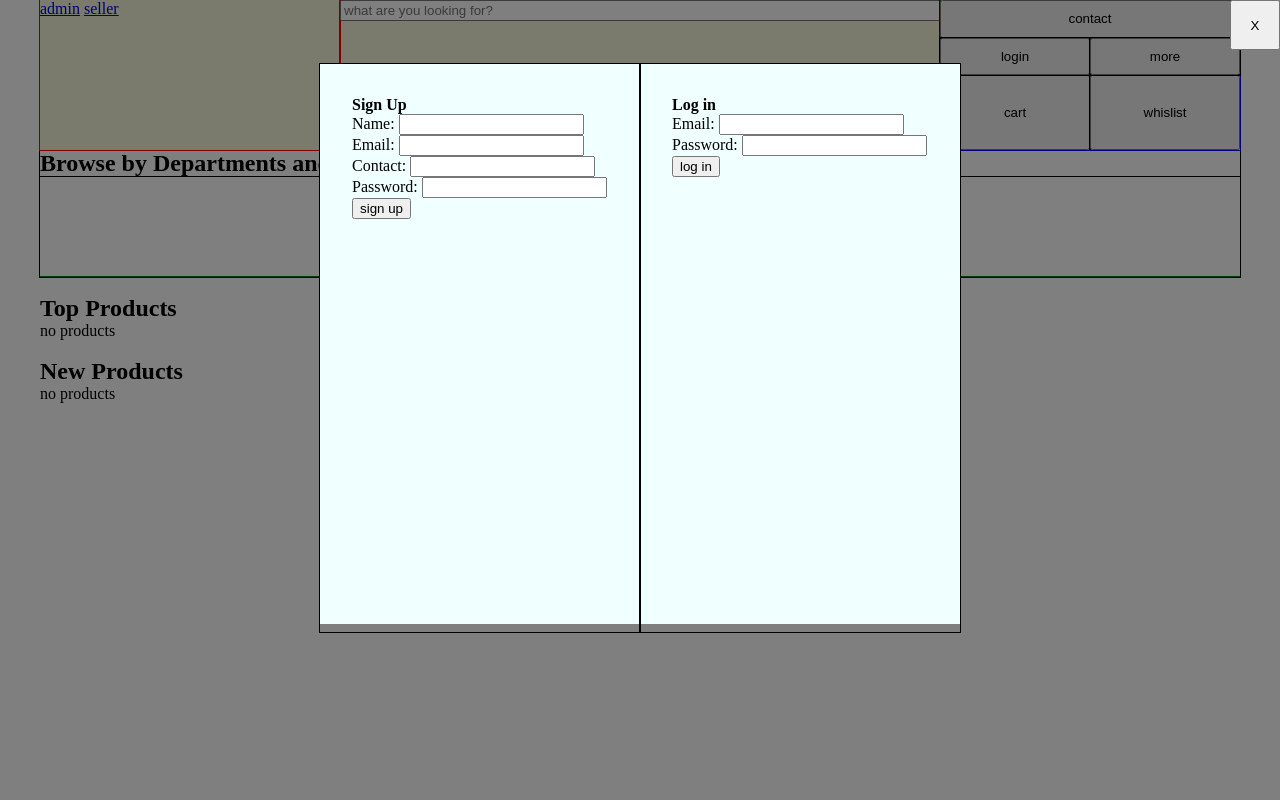
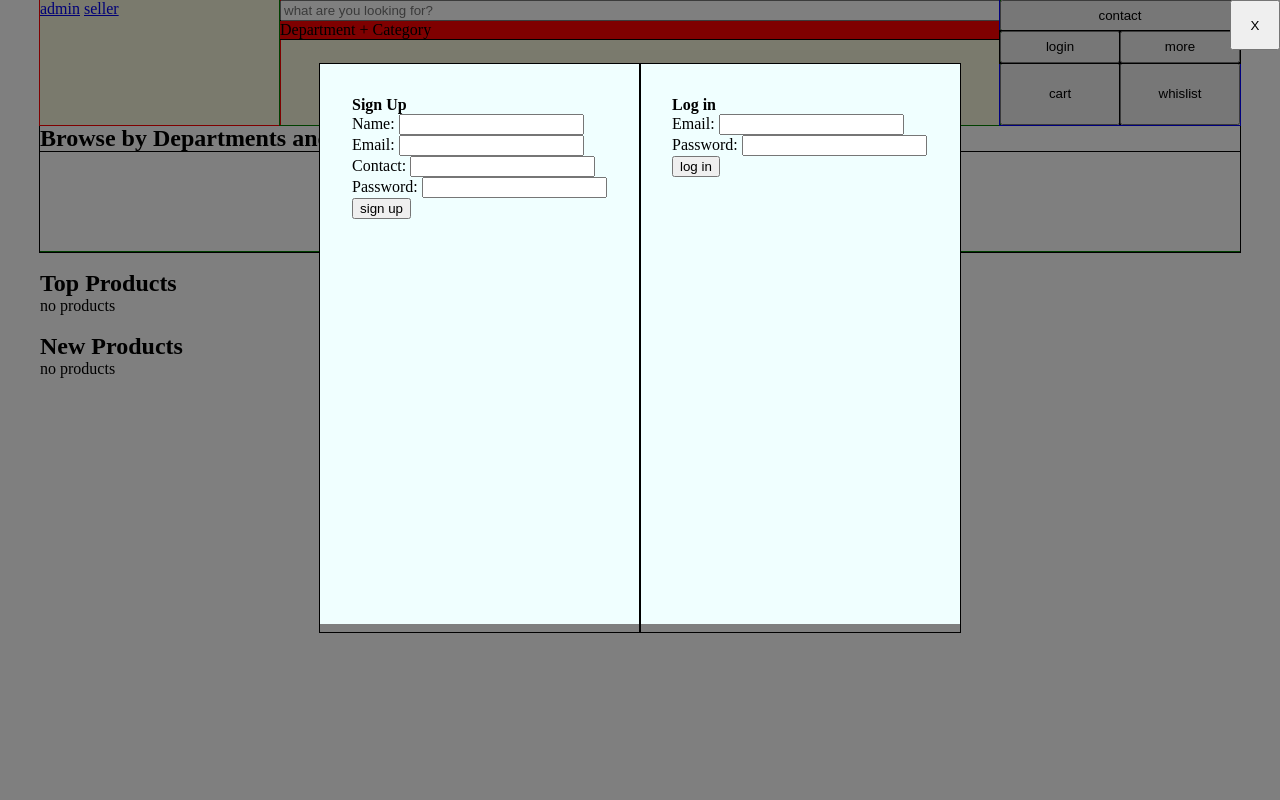
Before and after one commit to PranayKarani/Ecom_v3, a PHP site: page /index.php in a window 1280 px wide. Run offline with PHP 8.4, Linux system fonts and the light colour scheme; data that the repository does not hold is empty; some libraries are stand-ins or nearby versions.

Commit message:
- reduced header height - added basic header dept-category

```diff
--- a/views/ProductView.php
+++ b/views/ProductView.php
@@ -151,8 +151,8 @@ class ProductView {
 				$id = $ids[$i];
 				$tmp_ids = $ids;
 				unset($tmp_ids[$i]);
-				$string = '"'.implode(" ", $tmp_ids).'"';
-				$cat = '"'.$category.'"';
+				$string = '"' . implode(" ", $tmp_ids) . '"';
+				$cat = '"' . $category . '"';
 				echo "<input type='image' src='res/images/extra/cross.png' class='remove_from_compare' onclick='removeThis($id,$string,$cat)'/>";
 				echo "<input type='image' class='compare_product_image' src='res/images/product/default0.jpg'>";
 			}
--- a/views/scripts/header_script.js
+++ b/views/scripts/header_script.js
@@ -1,6 +1,7 @@
 var loggedIn = false;
 var user_id = -1;
 var wishlist_count = -1;
+var header_height;
 
 function searchProducts(search) {
 
@@ -105,6 +106,8 @@ function gotoProfile() {
 
 $('document').ready(function() {
 
+    header_height = $("header").css("height");
+
     // auto login
     // check if signed in
     $.post(
@@ -197,10 +200,10 @@ $('document').ready(function() {
         } else {
             // up
             if (window.pageYOffset < value) {
-                $("header").css("height", "150");
+                $("header").css("height", header_height);
                 $(".header_mini_hide").show();
                 $(".header_mini_show").css("height", "50%");
-                currentHeight = 150;
+                currentHeight = header_height;
             }
         }
 
--- a/views/styles/header_style.css
+++ b/views/styles/header_style.css
@@ -4,7 +4,7 @@ body {
 }
 header{
     width: 1200px;
-    height: 150px;
+    height: 125px;
     position: fixed;
     background-color: beige;
     z-index: 999;
@@ -14,24 +14,36 @@ header{
 
 #content {
     width: 100%;
-    margin-top: 150px;
+    margin-top: 125px;
 }
+
+
+/* Left Stuff */
 #left{
-    width: 25%;
+    width: 20%;
     height: 100%;
     float: left;
     outline: 1px solid red;
 }
+
+/* Center Stuff */
+
 #center{
-    width: 50%;
+    width: 60%;
     height: 100%;
     float: left;
     outline: 1px solid green;
 }
+#header_department-category{
+    width: 100%;
+    float: left;
+    background: red;
+    outline: 1px solid black;
+}
 
 /* Right Stuff */
 #right{
-    width: 25%;
+    width: 20%;
     height: 100%;
     float: left;
     position: relative;
--- a/views/templates/header.php
+++ b/views/templates/header.php
@@ -21,6 +21,9 @@ class Header {
 					<div id="search_category_suggestions"></div>
 					<div id="search_shop_suggestions"></div>
 
+				</div>
+				<div id="header_department-category">
+					Department + Category
 				</div>
 			</div>
 			<div id="right">
```
